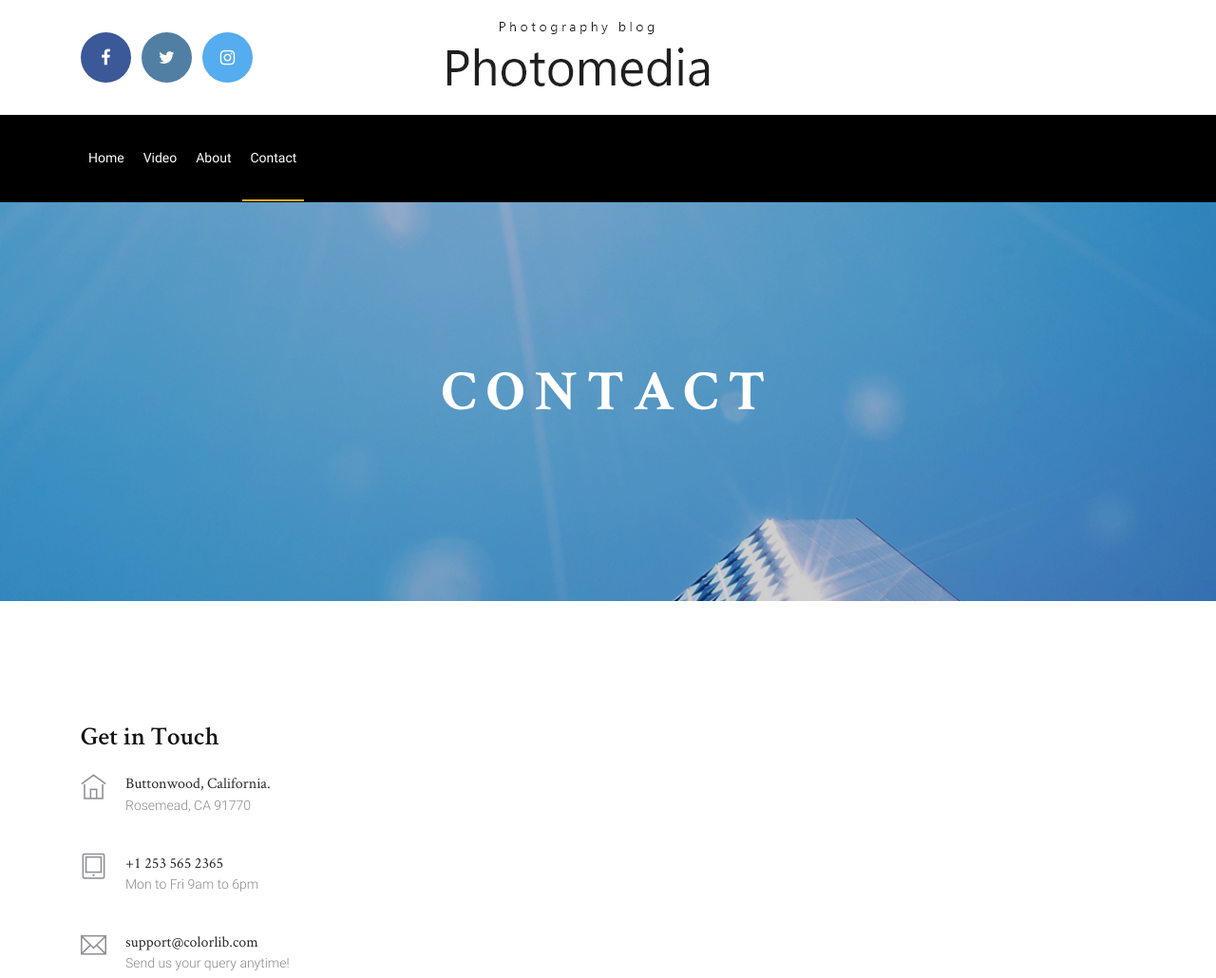
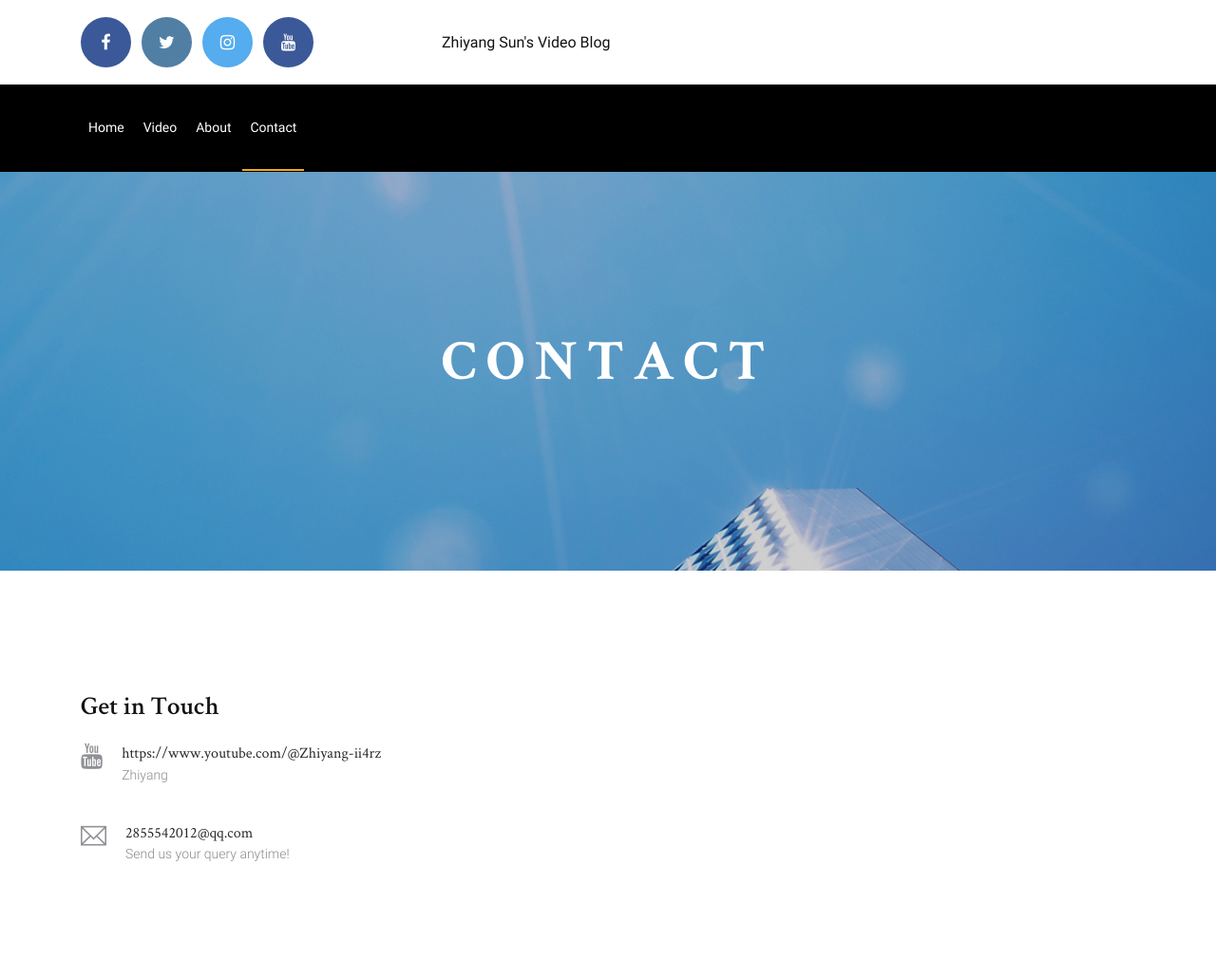
Before and after one commit to 2855542012/2855542012.github.io, a plain HTML site: page contact.html in a window 1280 px wide. Shown: the top 1030 px of the page at 95% size. Drawn offline with Linux system fonts and the light colour scheme.

Commit message:
Update contact.html

```diff
--- a/contact.html
+++ b/contact.html
@@ -4,7 +4,7 @@
 <head>
     <meta charset="utf-8">
     <meta http-equiv="x-ua-compatible" content="ie=edge">
-    <title>contact</title>
+    <title>Contact</title>
     <meta name="description" content="">
     <meta name="viewport" content="width=device-width, initial-scale=1">
 
@@ -39,17 +39,18 @@
                                         <li><a href="#"> <i class="fa fa-facebook"></i> </a></li>
                                         <li><a class="twiter" href="#"> <i class="fa fa-twitter"></i> </a></li>
                                         <li><a class="insta" href="#"> <i class="fa fa-instagram"></i> </a></li>
+                                        <li><a class="youtube" href="https://www.youtube.com/@Zhiyang-ii4rz" target="_blank"> <i class="fa fa-youtube"></i> </a></li>
                                     </ul>
                                 </div>
                             </div>
-                            <div class="col-xl-4 col-md-4">
+                            <div class="col-xl-6 col-md-6">
                                 <div class="logo">
                                     <a href="index.html">
-                                        <img src="static/picture/logo.png" alt="">
+                                        Zhiyang Sun's Video Blog
                                     </a>
                                 </div>
                             </div>
-                            <div class="col-xl-4 col-md-4 d-none d-md-block">
+                            <div class="col-xl-2 col-md-2 d-none d-md-block">
                                 <!-- <div class="login_resiter">
                                     <p><a href="#"><i class="flaticon-user"></i>login</a> | <a href="#">Resister</a></p>
                                 </div> -->
@@ -149,7 +150,7 @@
                         </form>
                     </div>
                     <div class="col-lg-12">
-                        <div class="media contact-info">
+                        <!-- <div class="media contact-info">
                             <span class="contact-info__icon"><i class="ti-home"></i></span>
                             <div class="media-body">
                                 <h3>Buttonwood, California.</h3>
@@ -162,11 +163,18 @@
                                 <h3>+1 253 565 2365</h3>
                                 <p>Mon to Fri 9am to 6pm</p>
                             </div>
+                        </div> -->
+                        <div class="media contact-info">
+                            <span class="contact-info__icon"><i class="fa fa-youtube"></i></span>
+                            <div class="media-body">
+                                <h3><a href="https://www.youtube.com/@Zhiyang-ii4rz" target="_blank">https://www.youtube.com/@Zhiyang-ii4rz</a></h3>
+                                <p>Zhiyang</p>
+                            </div>
                         </div>
                         <div class="media contact-info">
                             <span class="contact-info__icon"><i class="ti-email"></i></span>
                             <div class="media-body">
-                                <h3>support@colorlib.com</h3>
+                                <h3><a href="mailto:2855542012@qq.com">2855542012@qq.com</a></h3>
                                 <p>Send us your query anytime!</p>
                             </div>
                         </div>
@@ -196,6 +204,7 @@
                                         <li><a href="#"> <i class="fa fa-facebook"></i> </a></li>
                                         <li><a class="twiter" href="#"> <i class="fa fa-twitter"></i> </a></li>
                                         <li><a class="insta" href="#"> <i class="fa fa-instagram"></i> </a></li>
+                                        <li><a class="youtube" href="https://www.youtube.com/@Zhiyang-ii4rz" target="_blank"> <i class="fa fa-youtube"></i> </a></li>
                                     </ul>
                                 </div>
                             </div>
```
